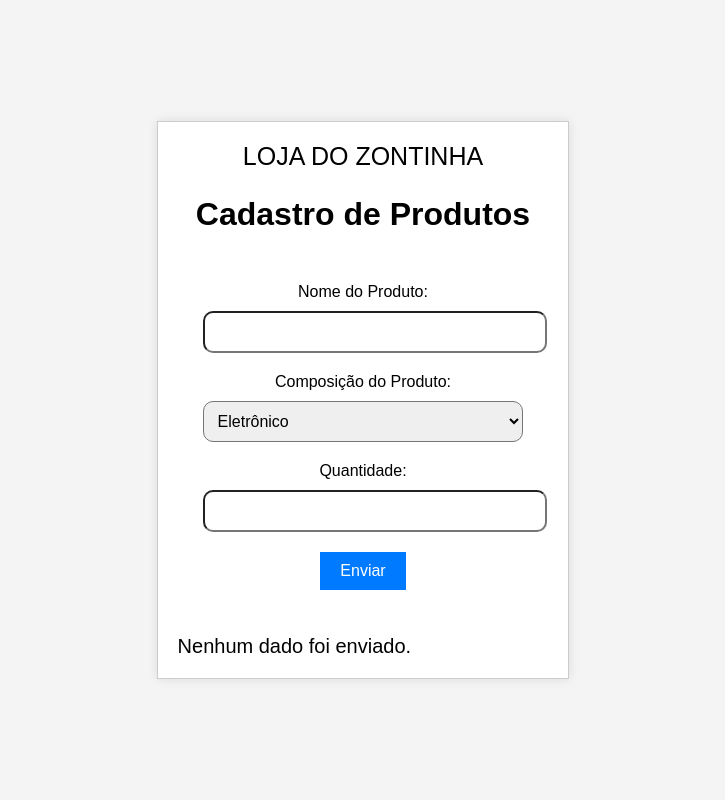
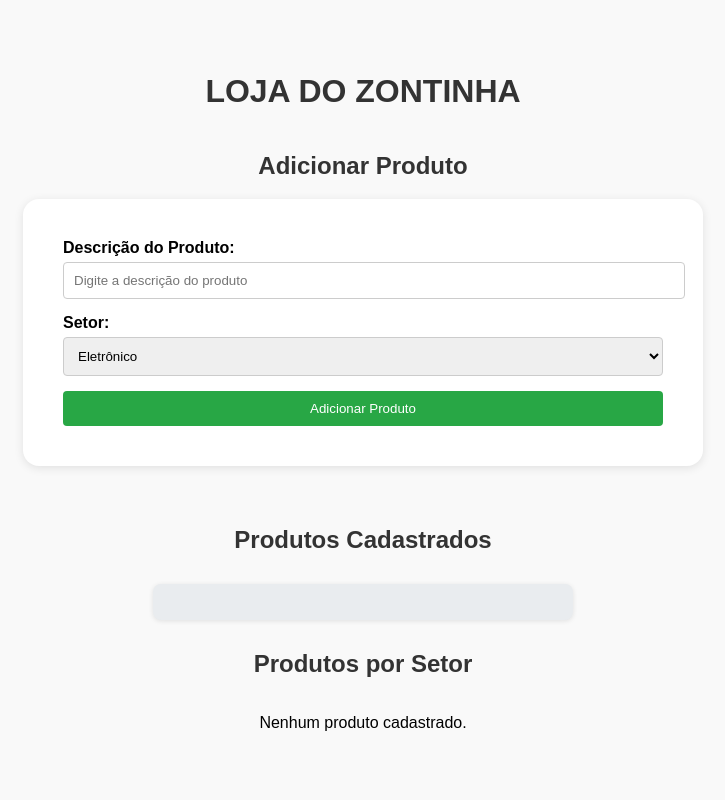
Before and after one commit to Zontinha18/PROG-2_24, a PHP site: page /comercio.php in a window 1280 px wide. Shown: the whole page, without its empty margins (277-1002 px from the left). Run offline with PHP 8.4, Linux system fonts and the light colour scheme.

Commit message:
Update comercio.php

```diff
--- a/comercio.php
+++ b/comercio.php
@@ -1,27 +1,19 @@
 <?php
-// Mapeamento dos setores
-$setores = [
-    'eletronico' => 'Setor 1 (Eletrônico)',
-    'plastico' => 'Setor 2 (Plástico)',
-    'aluminio' => 'Setor 3 (Alumínio)',
-    'roupas' => 'Setor 4 (Roupas)',
-    'brinquedo' => 'Setor 5 (Brinquedo)'
-];
+session_start();
 
-// Inicializa variáveis para armazenar o produto, setor e quantidade
-$produto = '';
-$composicao = ''; // Inicializa a variável
-$setor = '';
-$quantidade = ''; // Altera aqui para inicializar como string
+// Verifica se a sessão de produtos já existe, se não, inicializa
+if (!isset($_SESSION['produtos'])) {
+    $_SESSION['produtos'] = [];
+}
 
-// Verifica se os dados foram enviados
-if ($_SERVER["REQUEST_METHOD"] == "POST") {
-    $produto = htmlspecialchars($_POST['produto']);
-    $composicao = htmlspecialchars($_POST['composicao']);
-    $quantidade = isset($_POST['quantidade']) ? htmlspecialchars($_POST['quantidade']) : ''; // Verifica se a quantidade foi enviada
+// Adiciona o produto à sessão quando o formulário é enviado
+if ($_SERVER['REQUEST_METHOD'] === 'POST') {
+    $descricao = htmlspecialchars($_POST['descricao']);
+    $setor = htmlspecialchars($_POST['setor']);
 
-    // Encontra o setor baseado na composição
-    $setor = isset($setores[$composicao]) ? $setores[$composicao] : 'Setor não encontrado';
+    $_SESSION['produtos'][] = ['descricao' => $descricao, 'setor' => $setor];
+    header('Location: index.php');
+    exit();
 }
 ?>
 
@@ -34,97 +26,135 @@ if ($_SERVER["REQUEST_METHOD"] == "POST") {
     <style>
         body {
             font-family: Arial, sans-serif;
+            background-color: #f9f9f9;
+            margin: 0;
+            padding: 0;
             display: flex;
+            flex-direction: column;
+            align-items: center;
             justify-content: center;
-            align-items: center;
             height: 100vh;
-            margin: 0;
-            background-color: #f4f4f4;
-        }
-        .container {
-            text-align: center;
-            border: 1px solid #ccc;
-            padding: 20px;
-            background-color: #fff;
-            box-shadow: 0 0 10px rgba(0, 0, 0, 0.1);
-            max-width: 600px;
-            margin: auto;
         }
         h1 {
-            margin-bottom: 25px;
-        }
-        .header {
-            font-size: 25px;
-            margin-bottom: 25px;
-        }
-        .content {
-            font-size: 20px;
-            text-align: start;
+            color: #333;
+            text-transform: uppercase; /* NOME EM MAIÚSCULAS */
         }
         form {
-            margin-bottom: 20px;
-            padding: 25px;
+            background: #fff;
+            border-radius: 16px;
+            box-shadow: 0 2px 10px rgba(0, 0, 0, 0.1);
+            padding: 40px;
+            width: 600px; /* LARGURA AUMENTADA */
+            margin-bottom: 40px;
         }
         label {
             display: block;
-            margin-bottom: 10px;
+            margin-bottom: 5px;
+            font-weight: bold;
         }
-        input[type="text"], select, input[type="number"] {
+        input[type="text"], select {
+            width: 100%;
             padding: 10px;
-            font-size: 16px;
-            width: 100%;
-            max-width: 400px;
-            margin-bottom: 20px;
-            border-radius: 10px;
+            margin-bottom: 15px;
+            border: 1px solid #ccc;
+            border-radius: 4px;
         }
         input[type="submit"] {
-            padding: 10px 20px;
-            font-size: 16px;
-            background-color: #007bff;
-            color: #fff;
+            background-color: #28a745;
+            color: white;
             border: none;
+            border-radius: 4px;
+            padding: 10px;
             cursor: pointer;
+            width: 100%;
         }
         input[type="submit"]:hover {
-            background-color: #0056b3;
+            background-color: #218838;
+        }
+        h2, h3 {
+            margin-top: 20px;
+            color: #333;
+        }
+        ul {
+            list-style: none;
+            padding: 0;
+        }
+        .setor {
+            background: #e9ecef;
+            border-radius: 8px;
+            padding: 10px;
+            margin: 10px 0;
+            width: 400px; /* Mesma largura do formulário */
+            box-shadow: 0 1px 5px rgba(0, 0, 0, 0.1);
+        }
+        li {
+            background: #fff;
+            margin: 5px 0;
+            padding: 10px;
+            border-radius: 4px;
+            display: flex;
+            justify-content: space-between;
+        }
+        .numero {
+            font-weight: bold;
+            color: #28a745;
         }
     </style>
 </head>
 <body>
-    <div class="container">
-        <div class="header">LOJA DO ZONTINHA</div>
+    <h1>LOJA DO ZONTINHA</h1>
 
-        <!-- Formulário para entrada de dados -->
-        <h1>Cadastro de Produtos</h1>
-        <form action="" method="post">
-            <label for="produto">Nome do Produto:</label>
-            <input type="text" id="produto" name="produto" value="<?php echo htmlspecialchars($produto); ?>" required>
+    <h2>Adicionar Produto</h2>
+    <form method="post" action="">
+        <label for="descricao">Descrição do Produto:</label>
+        <input type="text" id="descricao" name="descricao" required placeholder="Digite a descrição do produto">
 
-            <label for="composicao">Composição do Produto:</label>
-            <select id="composicao" name="composicao" required>
-                <option value="eletronico" <?php echo $composicao === 'eletronico' ? 'selected' : ''; ?>>Eletrônico</option>
-                <option value="plastico" <?php echo $composicao === 'plastico' ? 'selected' : ''; ?>>Plástico</option>
-                <option value="aluminio" <?php echo $composicao === 'aluminio' ? 'selected' : ''; ?>>Alumínio</option>
-                <option value="roupas" <?php echo $composicao === 'roupas' ? 'selected' : ''; ?>>Roupas</option>
-                <option value="brinquedo" <?php echo $composicao === 'brinquedo' ? 'selected' : ''; ?>>Brinquedo</option>
-            </select>
+        <label for="setor">Setor:</label>
+        <select id="setor" name="setor" required>
+            <option value="eletronico">Eletrônico</option>
+            <option value="aluminio">Alumínio / Inox</option>
+            <option value="plastico">Plástico</option>
+            <option value="brinquedo">Brinquedo</option>
+            <option value="tecido">Tecido</option>
+            <option value="roupas">Roupas</option> <!-- Setor adicionado -->
+        </select>
 
-            <label for="quantidade">Quantidade:</label>
-            <input type="number" id="quantidade" name="quantidade" value="<?php echo htmlspecialchars($quantidade); ?>" required min="1">
+        <input type="submit" value="Adicionar Produto">
+    </form>
 
-            <input type="submit" value="Enviar">
-        </form>
+    <h2>Produtos Cadastrados</h2>
+    <div class="setor">
+        <ul>
+            <?php foreach ($_SESSION['produtos'] as $index => $produto): ?>
+                <li>
+                    <span class="numero"><?php echo $index + 1; ?>.</span> <?php echo "{$produto['descricao']} - Setor: " . ucfirst($produto['setor']); ?>
+                </li>
+            <?php endforeach; ?>
+        </ul>
+    </div>
 
-        <?php if ($_SERVER["REQUEST_METHOD"] == "POST"): ?>
-            <div class="content">
-                <h1>Detalhes do Produto</h1>
-                <p><strong>Nome do Produto:</strong> <?php echo htmlspecialchars($produto); ?></p>
-                <p><strong>Setor Recomendado:</strong> <?php echo htmlspecialchars($setor); ?></p>
-                <p><strong>Quantidade:</strong> <?php echo htmlspecialchars($quantidade); ?></p>
+    <h2>Produtos por Setor</h2>
+    <?php
+    $produtosPorSetor = [];
+    foreach ($_SESSION['produtos'] as $produto) {
+        $produtosPorSetor[$produto['setor']][] = $produto['descricao'];
+    }
+    ?>
+    <?php if (empty($produtosPorSetor)): ?>
+        <p>Nenhum produto cadastrado.</p>
+    <?php else: ?>
+        <?php foreach ($produtosPorSetor as $setor => $produtos): ?>
+            <div class="setor">
+                <h3><?php echo ucfirst($setor); ?></h3>
+                <ul>
+                    <?php foreach ($produtos as $index => $descricao): ?>
+                        <li>
+                            <span class="numero"><?php echo $index + 1; ?>.</span> <?php echo htmlspecialchars($descricao); ?>
+                        </li>
+                    <?php endforeach; ?>
+                </ul>
             </div>
-        <?php else: ?>
-            <div class="content">Nenhum dado foi enviado.</div>
-        <?php endif; ?>
-    </div>
+        <?php endforeach; ?>
+    <?php endif; ?>
 </body>
 </html>
```
